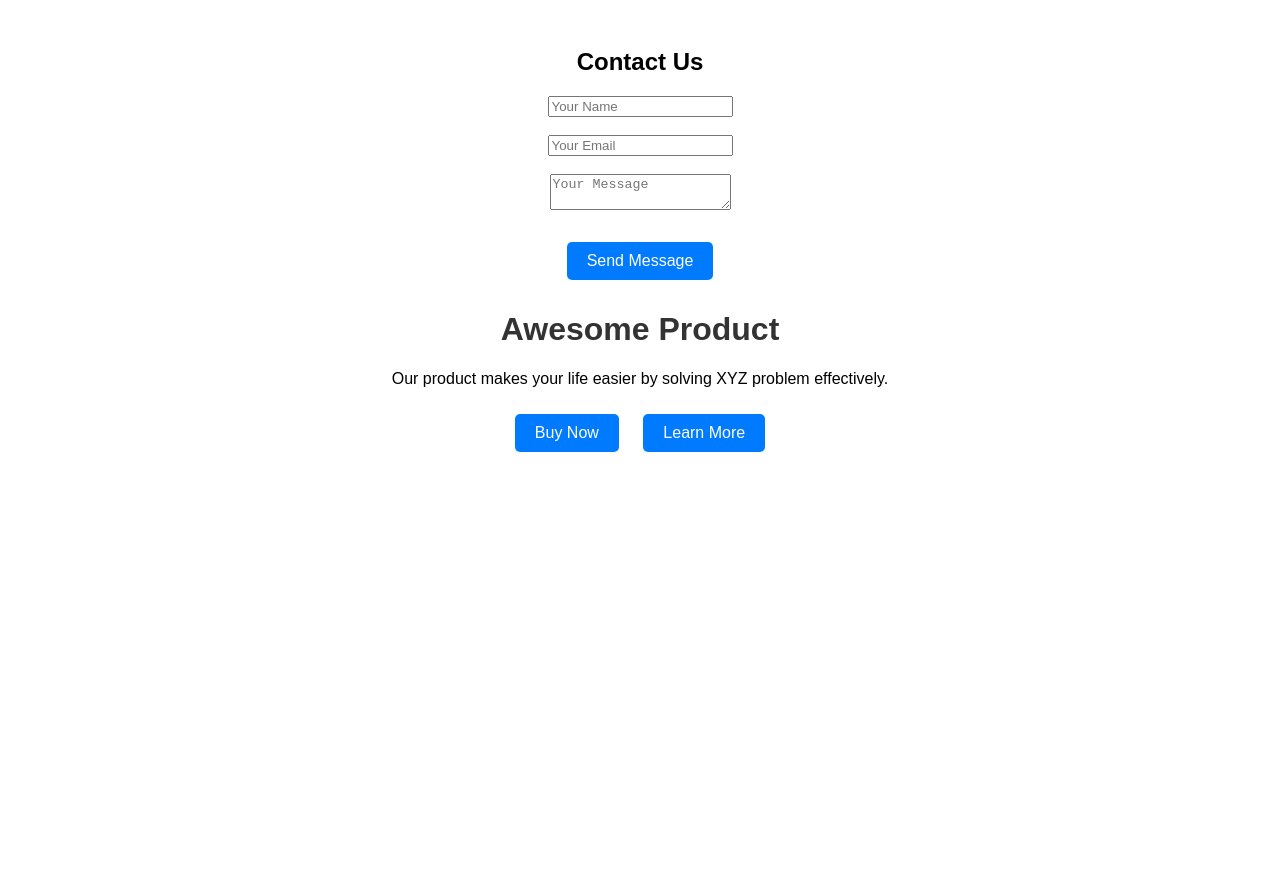
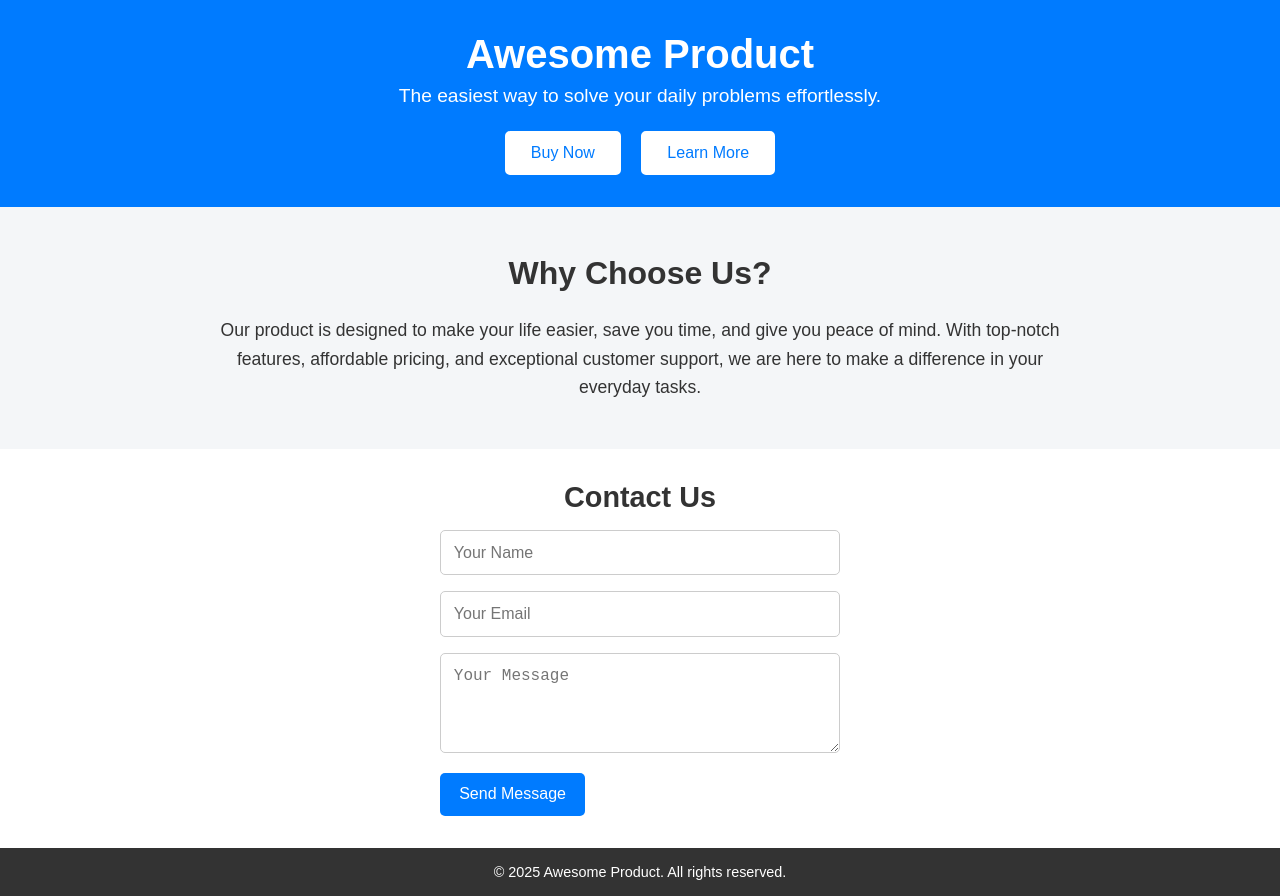
Before and after one commit to HasiniBaireddy24/product-landing-page, a plain HTML site: page index.html in a window 1280 px wide. Before the commit the page ends 800 px from the top, so only its background shows below. Drawn offline with Linux system fonts and the light colour scheme.

Commit message:
Upgrade landing page design to modern layout

```diff
--- a/index.html
+++ b/index.html
@@ -1,31 +1,133 @@
 <!DOCTYPE html>
 <html lang="en">
 <head>
-    <meta charset="UTF-8" />
-    <meta name="viewport" content="width=device-width, initial-scale=1.0" />
-    <title>Product Landing Page</title>
+    <meta charset="UTF-8">
+    <meta name="viewport" content="width=device-width, initial-scale=1.0">
+    <title>Awesome Product - Landing Page</title>
     <style>
-        body { font-family: Arial, sans-serif; text-align: center; padding: 20px; }
-        h1 { color: #333; }
-        button {
-            background-color: #007bff; color: white; border: none;
-            padding: 10px 20px; font-size: 16px; cursor: pointer;
-            margin: 10px; border-radius: 5px;
+        * { margin: 0; padding: 0; box-sizing: border-box; }
+        body { font-family: Arial, sans-serif; background-color: #f4f6f8; color: #333; }
+
+        header {
+            background-color: #007bff;
+            color: white;
+            text-align: center;
+            padding: 2rem 1rem;
         }
-        button:hover { background-color: #0056b3; }
+        header h1 { font-size: 2.5rem; margin-bottom: 0.5rem; }
+        header p { font-size: 1.2rem; }
+
+        .cta-buttons {
+            margin-top: 1.5rem;
+        }
+        .cta-buttons button {
+            background-color: white;
+            color: #007bff;
+            border: 2px solid white;
+            padding: 0.7rem 1.5rem;
+            margin: 0 0.5rem;
+            font-size: 1rem;
+            border-radius: 5px;
+            cursor: pointer;
+            transition: all 0.3s ease;
+        }
+        .cta-buttons button:hover {
+            background-color: #0056b3;
+            color: white;
+            border-color: #0056b3;
+        }
+
+        .features {
+            padding: 3rem 1rem;
+            max-width: 900px;
+            margin: auto;
+            text-align: center;
+        }
+        .features h2 {
+            font-size: 2rem;
+            margin-bottom: 1.5rem;
+        }
+        .features p {
+            font-size: 1.1rem;
+            line-height: 1.6;
+        }
+
+        .contact {
+            background-color: white;
+            padding: 2rem 1rem;
+            text-align: center;
+        }
+        .contact h2 {
+            font-size: 1.8rem;
+            margin-bottom: 1rem;
+        }
+        .contact form {
+            max-width: 400px;
+            margin: auto;
+            text-align: left;
+        }
+        .contact input,
+        .contact textarea {
+            width: 100%;
+            padding: 0.8rem;
+            margin-bottom: 1rem;
+            border: 1px solid #ccc;
+            border-radius: 5px;
+            font-size: 1rem;
+        }
+        .contact button {
+            background-color: #007bff;
+            color: white;
+            border: none;
+            padding: 0.8rem 1.2rem;
+            font-size: 1rem;
+            border-radius: 5px;
+            cursor: pointer;
+        }
+        .contact button:hover {
+            background-color: #0056b3;
+        }
+
+        footer {
+            background-color: #333;
+            color: white;
+            text-align: center;
+            padding: 1rem;
+            font-size: 0.9rem;
+        }
     </style>
 </head>
-<h2>Contact Us</h2>
-<form>
-    <input type="text" name="name" placeholder="Your Name" required><br><br>
-    <input type="email" name="email" placeholder="Your Email" required><br><br>
-    <textarea name="message" placeholder="Your Message" required></textarea><br><br>
-    <button type="submit">Send Message</button>
-</form>
 <body>
-    <h1>Awesome Product</h1>
-    <p>Our product makes your life easier by solving XYZ problem effectively.</p>
-    <button>Buy Now</button>
-    <button>Learn More</button>
+    <header>
+        <h1>Awesome Product</h1>
+        <p>The easiest way to solve your daily problems effortlessly.</p>
+        <div class="cta-buttons">
+            <button>Buy Now</button>
+            <button>Learn More</button>
+        </div>
+    </header>
+
+    <section class="features">
+        <h2>Why Choose Us?</h2>
+        <p>
+            Our product is designed to make your life easier, save you time, and give you peace of mind.
+            With top-notch features, affordable pricing, and exceptional customer support, we are here to
+            make a difference in your everyday tasks.
+        </p>
+    </section>
+
+    <section class="contact">
+        <h2>Contact Us</h2>
+        <form>
+            <input type="text" name="name" placeholder="Your Name" required>
+            <input type="email" name="email" placeholder="Your Email" required>
+            <textarea name="message" placeholder="Your Message" rows="4" required></textarea>
+            <button type="submit">Send Message</button>
+        </form>
+    </section>
+
+    <footer>
+        &copy; 2025 Awesome Product. All rights reserved.
+    </footer>
 </body>
 </html>
```
